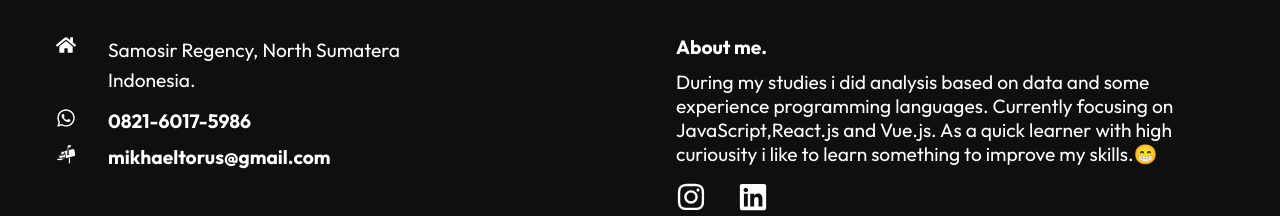
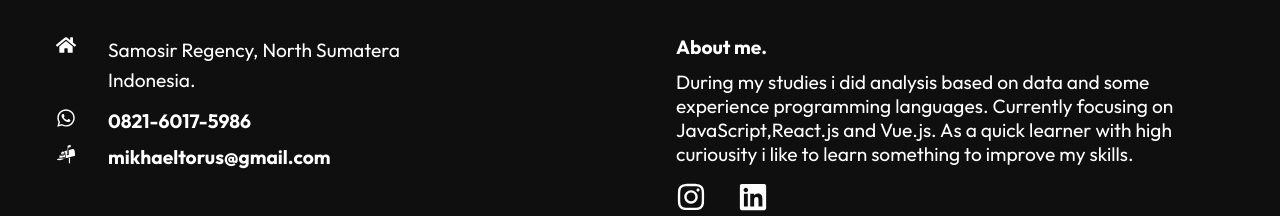
Before and after one commit to kaeltorus/web-porto, a React (Vite) app: page / in a window 1280 px wide. Shown: the part 1493-1709 px from the top of the page. Built offline with nearby package versions, Linux system fonts and the light colour scheme.

Commit message:
ilangin emot lebay

```diff
--- a/src/components/Footer.jsx
+++ b/src/components/Footer.jsx
@@ -57,7 +57,7 @@ const Footer = () => {
             During my studies i did analysis based on data and some experience
             programming languages. Currently focusing on JavaScript,React.js and
             Vue.js. As a quick learner with high curiousity i like to learn
-            something to improve my skills.😁
+            something to improve my skills.
           </p>
           <div className="socialmedia">
             <a href="https://www.instagram.com/mikhaelsitorus/">
```
